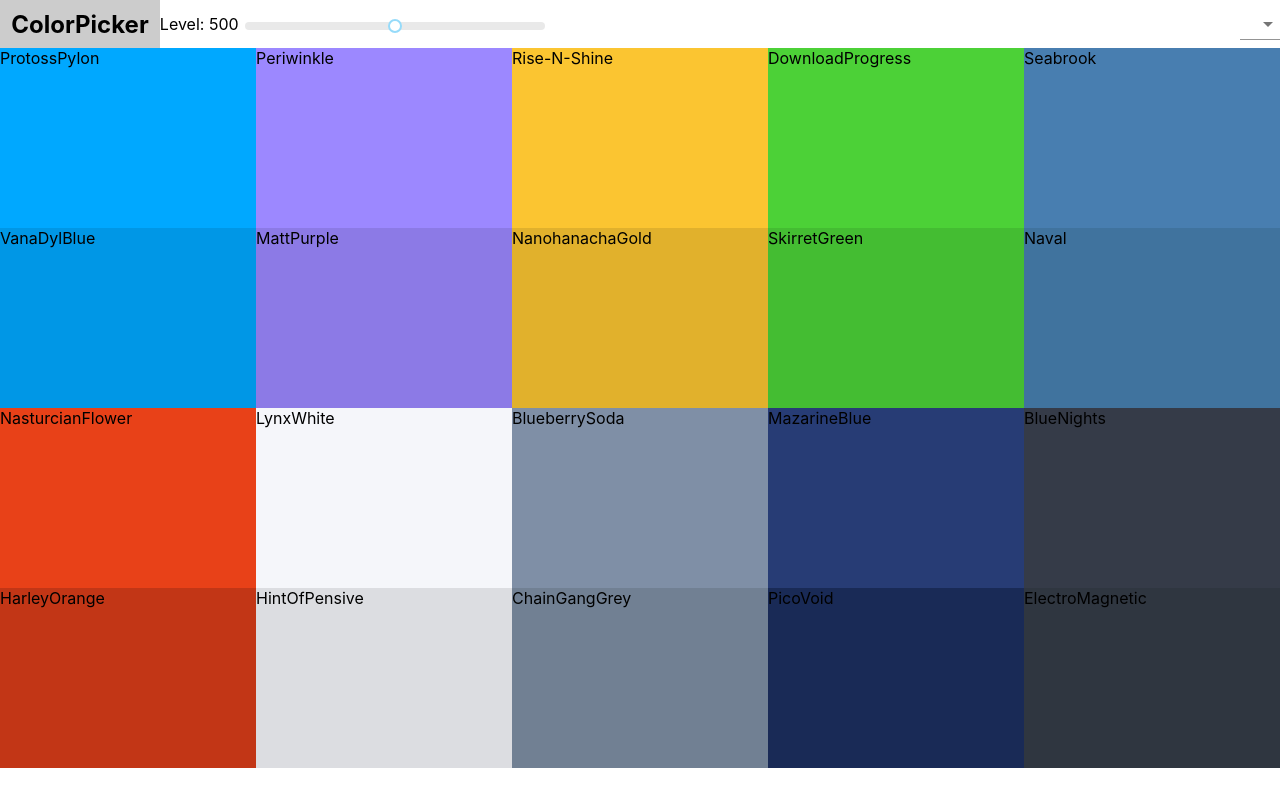
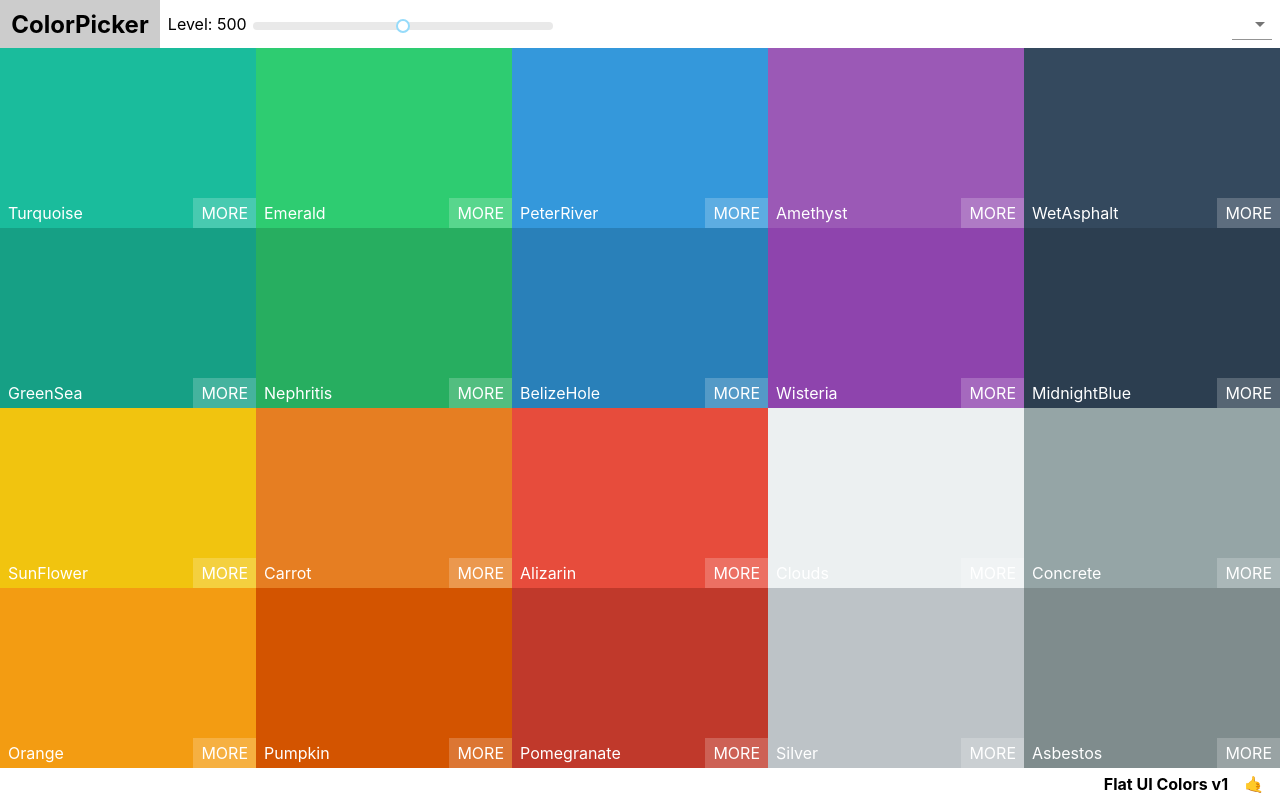
Before and after one commit to kylenguyen1014/MaterialUI_React_withHooks, a React (Create React App) app: page / in a window 1280 px wide. Built offline with nearby package versions, Linux system fonts and the light colour scheme.

Commit message:
add info in Colorbox

```diff
--- a/src/Colorbox.js
+++ b/src/Colorbox.js
@@ -5,14 +5,56 @@ const styles = {
     root: {
         width: '20%',
         height: '25%',
-        display: 'inline-block'
+        display: 'inline-block',
+        position: 'relative',
+        color: 'white',
+    },
+    copyButton :{
+        position: 'absolute',
+        top: '0',
+        height: '100%',
+        width: '100%',
+        display: 'flex',
+        justifyContent: 'center',
+        alignItems: 'center',
+        '& span':{
+            opacity: '0',
+            backgroundColor: 'rgba(255, 255, 255, 0.2)',
+            padding: '0.3rem 1rem',
+            fontWeight: '400',
+            transition: 'opacity 0.4s ease-in-out'
+        },
+        '&:hover span':{
+            opacity: '1',
+        }
+    },
+    info: {
+        display: 'flex',
+        justifyContent: 'space-between',
+        alignItems: 'flex-end',
+        height: '100%',
+        width: '100%',
+        '& span':{
+            padding: '0.3rem 0.5rem',
+        }
+    },
+    more: {
+        backgroundColor: 'rgba(255, 255, 255, 0.2)',
     }
 }
 function Colorbox(props) {
     const { classes, background, name } = props;
     return (
         <div className={classes.root} style={{backgroundColor: `${background}`}}>
-            {name}
+
+                <div className={classes.info}>
+                    <span>{name}</span>
+                    <span className={classes.more}>MORE</span>
+                </div>
+                <div className={classes.copyButton}>
+                    <span>COPY</span>
+                </div>
+
         </div>
     )
 }
--- a/src/Footer.js
+++ b/src/Footer.js
@@ -7,14 +7,20 @@ const styles = {
         height: '4vh',
         display: 'flex',
         justifyContent: 'flex-end',
-    }
+        alignItems: 'center',
+        '& span': {
+            marginRight: '1rem',
+            fontWeight: '700'
+        }
+    },
+
 }
 function Footer(props) {
-    const { classes } = props;
+    const { classes, paletteName, emoji } = props;
     return (
         <div className={classes.footer}>
-            <span></span>
-            <span></span>
+            <span>{paletteName}</span>
+            <span>{emoji}</span>
         </div>
     )
 }
--- a/src/Navbar.js
+++ b/src/Navbar.js
@@ -33,6 +33,7 @@ const styles = {
     sliderContainer: {
         display: 'flex',
         alignItems: 'center',
+        padding: '0 0.5rem',
     },
     slider: {
         width: '300px',
@@ -41,6 +42,7 @@ const styles = {
     },
     select: {
         marginLeft: 'auto',
+        marginRight: '0.5rem'
     }
 }
 
--- a/src/Palette.js
+++ b/src/Palette.js
@@ -18,8 +18,9 @@ const styles = {
 }
 
 function Palette(props) {
+    const palette = seedColors[1];
     const { classes } = props;
-    const colorBoxes = seedColors[5].colors.map(color => {
+    const colorBoxes = palette.colors.map(color => {
         return <Colorbox background={color.color} name={color.name}/>
     })
     return (
@@ -28,7 +29,7 @@ function Palette(props) {
             <div className={classes.container}>
                 {colorBoxes}
             </div>
-            <Footer />
+            <Footer paletteName={palette.paletteName} emoji={palette.emoji}/>
         </div>
     )
 }
```
